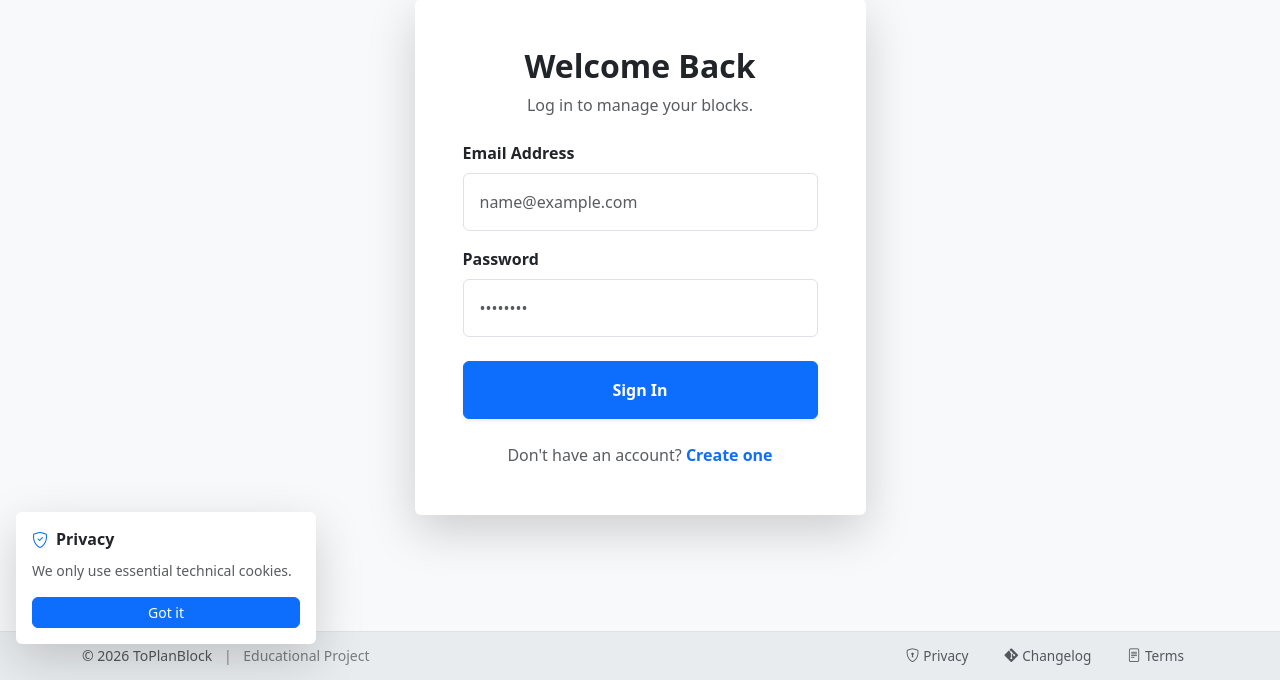
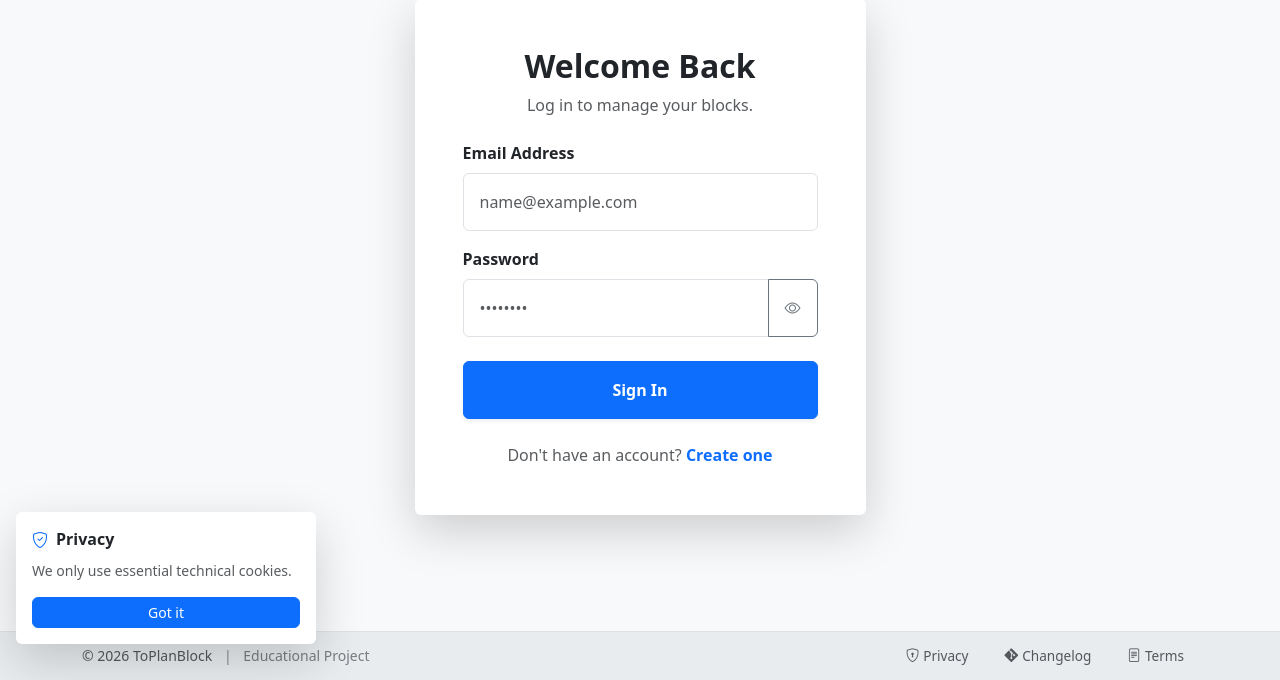
Before and after one commit to ErMichele/ToPlanBlock, a Flask app: page /login in a window 1280 px wide. Shown: the part 120-800 px from the top of the page. Run offline with Flask 3, Linux system fonts and the light colour scheme; some libraries are stand-ins or nearby versions.

Commit message:
Implement password visibility toggle in login and registration forms

```diff
--- /dev/null
+++ b/static/js/access.js
@@ -0,0 +1,16 @@
+document.querySelectorAll('.password-toggle-btn').forEach(button => {
+    button.addEventListener('click', function () {
+        const input = this.closest('.input-group').querySelector('.password-toggle-input');
+        const icon = this.querySelector('i');
+
+        if (input.type === 'password') {
+            input.type = 'text';
+            icon.classList.remove('bi-eye');
+            icon.classList.add('bi-eye-slash');
+        } else {
+            input.type = 'password';
+            icon.classList.remove('bi-eye-slash');
+            icon.classList.add('bi-eye');
+        }
+    });
+});
--- a/templates/login.html
+++ b/templates/login.html
@@ -22,7 +22,12 @@
             <div class="d-flex justify-content-between">
               <label class="form-label fw-semibold">Password</label>
             </div>
-            <input class="form-control p-3" type="password" name="password" placeholder="••••••••" required>
+            <div class="input-group">
+              <input class="form-control p-3 password-toggle-input" type="password" name="password" placeholder="••••••••" required>
+              <button class="btn btn-outline-secondary px-3 password-toggle-btn" type="button">
+                <i class="bi bi-eye"></i>
+              </button>
+            </div>
           </div>
 
           <button class="btn btn-primary w-100 py-3 fw-bold shadow-sm">Sign In</button>
@@ -36,3 +41,7 @@
   </div>
 </div>
 {% endblock %}
+
+{% block extra_scripts %}
+<script src="{{ url_for('static', filename='js/access.js') }}"></script>
+{% endblock %}
```
Also changed, not shown: templates/register.html (+10 -1 lines).
